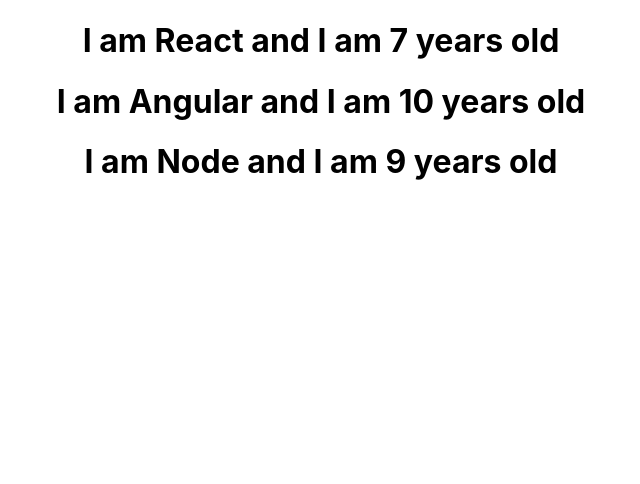
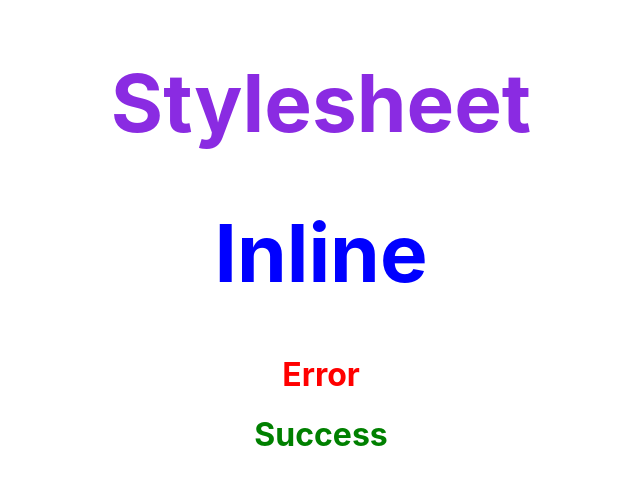
Before and after one commit to almamun6/Hello_React, a React (Create React App) app in the folder hello-world/: page / in a window 1280 px wide. Shown: the top 484 px of the page, without its empty margins (319-959 px from the left). Built offline with nearby package versions, Linux system fonts and the light colour scheme.

Commit message:
Styling and CSS Basics

```diff
--- a/hello-world/src/App.js
+++ b/hello-world/src/App.js
@@ -12,13 +12,22 @@
 import ParentComponent from './components/ParentComponent'
 import UserGreeting from './components/UserGreeting'
 import NameList from './components/NameList'
+import Stylesheet from './components/Stylesheet'
+import Inline from './components/Inline'
+import './components/appStyles.css'
+import styles from './components/appStyles.module.css'
 
 
 class App extends Component {
   render() {
     return (
       <div className="App">
-        <NameList />
+        <Stylesheet />
+        <Inline />
+
+        <h1 className='error'>Error</h1>
+        <h1 className={styles.success}>Success</h1>
+        {/* <NameList /> */}
         {/* <UserGreeting /> */}
         {/* <ParentComponent /> */}
         {/* <EventBind/> */}
--- /dev/null
+++ b/hello-world/src/components/Inline.js
@@ -0,0 +1,17 @@
+import React from 'react'
+
+const heading = {
+    fontSize: '5rem',
+    color:'blue'
+}
+
+
+function Inline() {
+    return (
+        <div>
+            <h1 style={heading}>Inline</h1>
+        </div>
+    )
+}
+
+export default Inline
--- /dev/null
+++ b/hello-world/src/components/Stylesheet.js
@@ -0,0 +1,22 @@
+import React from 'react'
+import './myStyles.css'
+
+function Stylesheet() {
+    // return (
+    //     <div>
+    //         <h1 className='primary font-xl'>Stylesheet</h1>
+    //     </div>
+    // )
+
+    //if you want to use conditions for styling
+let val = true
+let clsName = val ? 'primary' : ''
+
+    return (
+        <div>
+            <h1 className={`${clsName} font-xl`}>Stylesheet</h1>
+        </div>
+    )
+}
+
+export default Stylesheet
--- /dev/null
+++ b/hello-world/src/components/appStyles.css
@@ -0,0 +1,3 @@
+.error {
+    color: red;
+}
--- /dev/null
+++ b/hello-world/src/components/appStyles.module.css
@@ -0,0 +1,3 @@
+.success {
+    color: green;
+}
--- /dev/null
+++ b/hello-world/src/components/myStyles.css
@@ -0,0 +1,7 @@
+.primary {
+    color: blueviolet;
+}
+
+.font-xl{
+    font-size: 5rem;
+}
```
